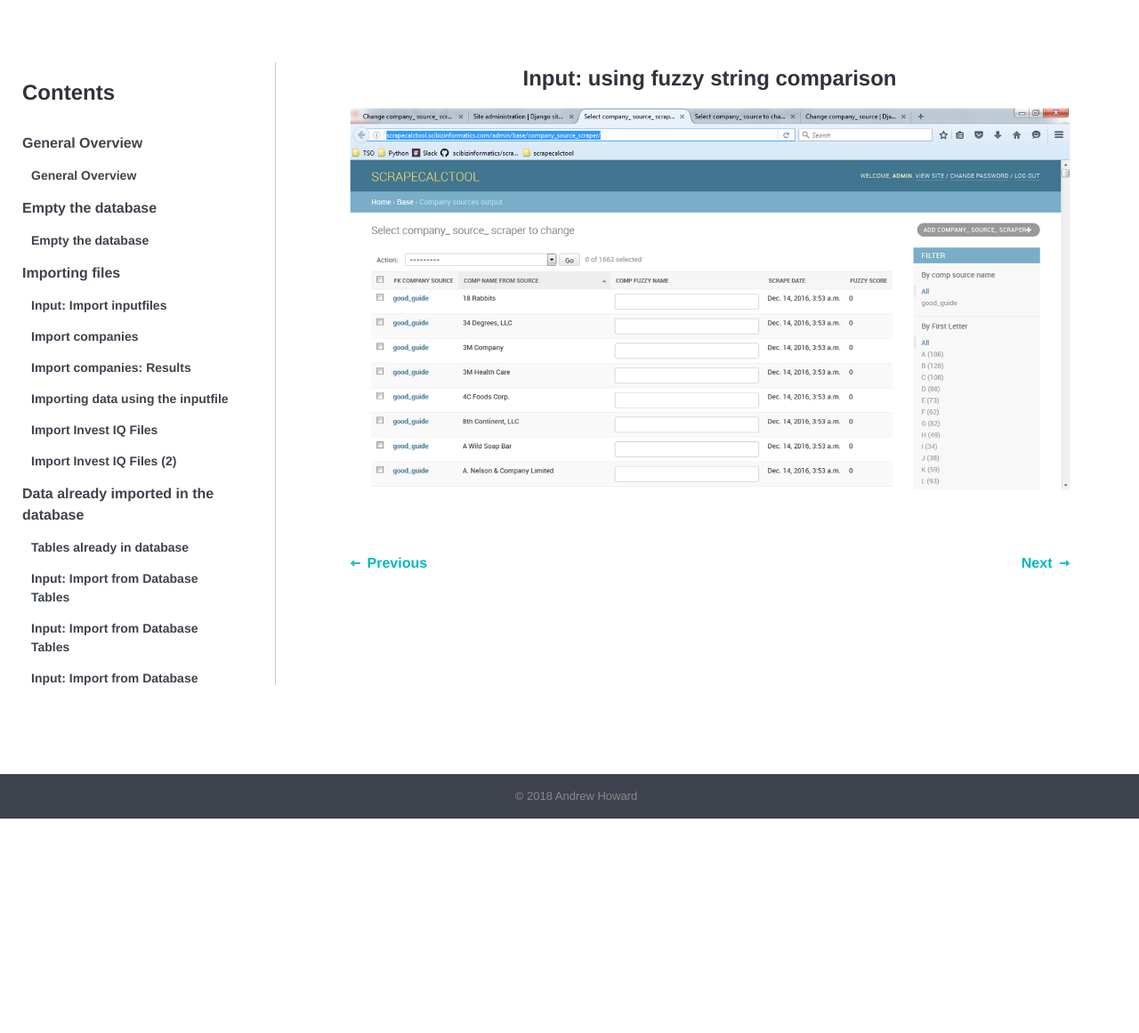
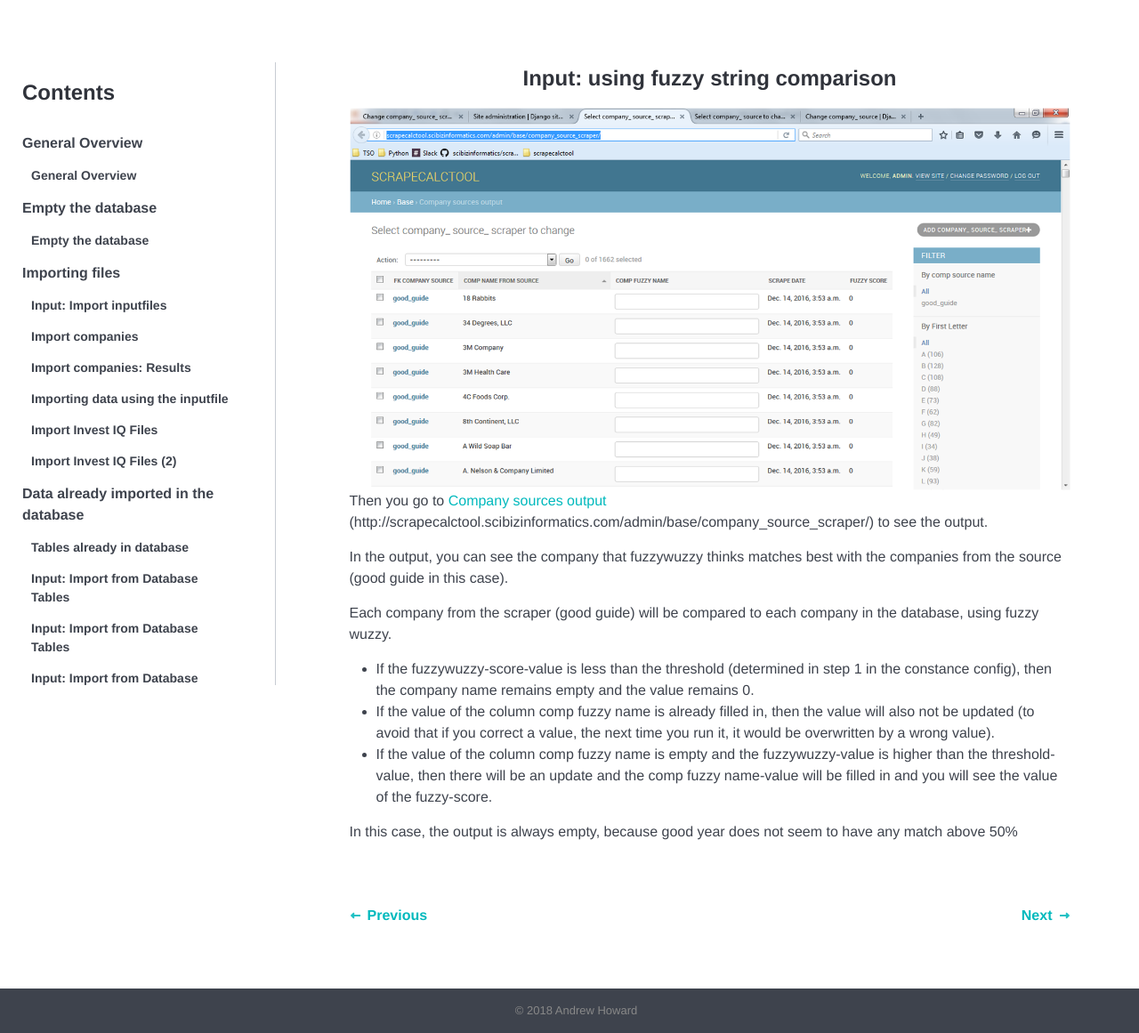
Before and after one commit to tkumpanenko/slides, a Jekyll site: the page built from _tutorials/083.html, in a window 1280 px wide. Shown: the whole page at 89% size. Built offline with Jekyll 4.4.1, drawn with Linux system fonts in a browser that asks for light colours; before the commit the page ends 920 px from its top, so only the background shows below that.

Commit message:
Update from Forestry.io - 083.html

```diff
--- a/_tutorials/083.html
+++ b/_tutorials/083.html
@@ -4,8 +4,23 @@ topic: special-cases
 order: 9
 date: 2018-01-18 19:31:06 +0000
 ---
-
-
 <h4>Input: using fuzzy string comparison </h4>
 
 <img src="{{site.url}}{{site.baseurl}}/images/083.png" alt="">
+
+<p>Then you go to <a href="http://scrapecalctool.scibizinformatics.com/admin/base/company_source_scraper/">Company sources output</a> (http://scrapecalctool.scibizinformatics.com/admin/base/company_source_scraper/) to see the output.</p>
+
+<p>In the output, you can see the company that fuzzywuzzy thinks matches best with the companies from the source (good guide in this case). </p>
+
+<p>Each company from the scraper (good guide) will be compared to each company in the database, using fuzzy wuzzy.</p>
+
+<p>
+	<ul>
+		<li>If the fuzzywuzzy-score-value is less than the threshold (determined in step 1 in the constance config), then the company name remains empty and the value remains 0. </li>
+		<li>If the value of the column comp fuzzy name is already filled in, then the value will also not be updated (to avoid that if you correct a value, the next time you run it, it would be overwritten by a wrong value).</li>
+		<li>If the value of the column comp fuzzy name is empty and the fuzzywuzzy-value is higher than the threshold-value, then there will be an update and the comp fuzzy name-value will be filled in and you will see the value of the fuzzy-score.</li>
+	</ul>
+</p>
+
+<p>In this case, the output is always empty, because good year does not seem to have any match above 50%
+</p>
```
